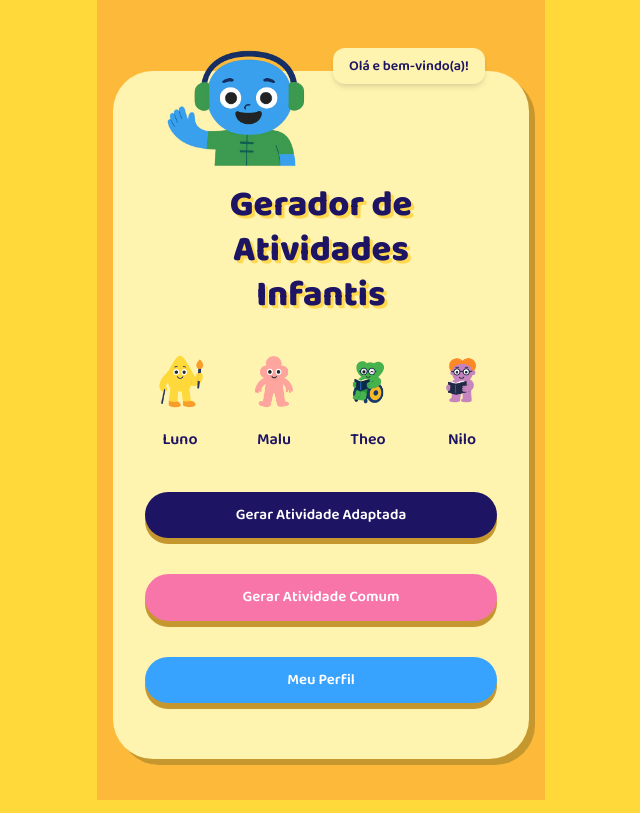
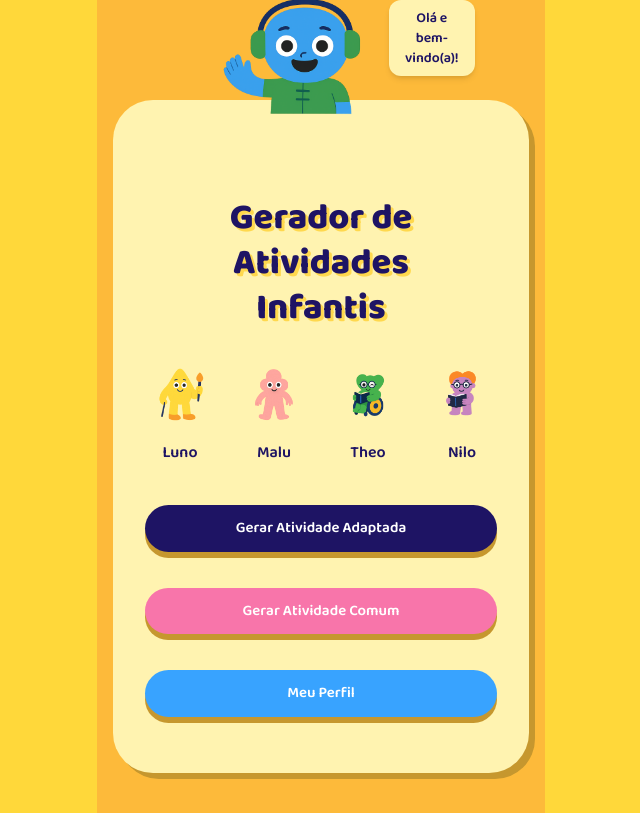
Before and after one commit to letiricetti2-alt/gerador-de-atividades-infantis, a Next.js app: page / in a window 1280 px wide. Shown: the whole page, without its empty margins (319-959 px from the left). Built offline with nearby package versions, Linux system fonts and the light colour scheme.

Commit message:
Update page.jsx

```diff
--- a/app/page.jsx
+++ b/app/page.jsx
@@ -2,9 +2,23 @@ import Image from "next/image";
 
 export default function Home() {
   return (
-    <main className="min-h-screen flex flex-col items-center justify-center bg-[#FDBA3A] py-10 px-4 relative">
+    <main className="min-h-screen flex flex-col items-center justify-center bg-[#FDBA3A] py-10 px-4">
       {/* Cartão principal */}
-      <div className="relative bg-[#FFF3B0] rounded-[40px] shadow-[6px_6px_0_#C6972E] w-full max-w-[420px] pt-28 pb-10 px-8 text-center z-10 mt-[30px]">
+      <div className="relative bg-[#FFF3B0] rounded-[40px] shadow-[6px_6px_0_#C6972E] w-full max-w-[420px] pt-24 pb-10 px-8 text-center mt-[60px]">
+        {/* Personagem e balão (dentro do cartão) */}
+        <div className="absolute -top-28 left-1/2 transform -translate-x-1/2 flex items-start">
+          <Image
+            src="/personagens/tina.png"
+            alt="Tina"
+            width={160}
+            height={160}
+            priority
+          />
+          <div className="ml-3 mt-3 bg-[#FFF3B0] text-[#1E1464] px-4 py-2 rounded-xl shadow-md font-semibold text-sm">
+            Olá e bem-vindo(a)!
+          </div>
+        </div>
+
         {/* Título */}
         <h1 className="text-[#1E1464] font-extrabold text-4xl leading-tight mb-8 drop-shadow-[3px_3px_0_#FFD84D]">
           Gerador de<br />Atividades<br />Infantis
@@ -43,20 +57,6 @@ export default function Home() {
           </button>
         </div>
       </div>
-
-      {/* Personagem e balão (por cima do cartão) */}
-      <div className="absolute top-[5%] left-[calc(50%-160px)] z-20 flex items-start">
-        <Image
-          src="/personagens/tina.png"
-          alt="Tina"
-          width={160}
-          height={160}
-          priority
-        />
-        <div className="ml-3 mt-2 bg-[#FFF3B0] text-[#1E1464] px-4 py-2 rounded-xl shadow-md font-semibold text-sm">
-          Olá e bem-vindo(a)!
-        </div>
-      </div>
     </main>
   );
 }
```
